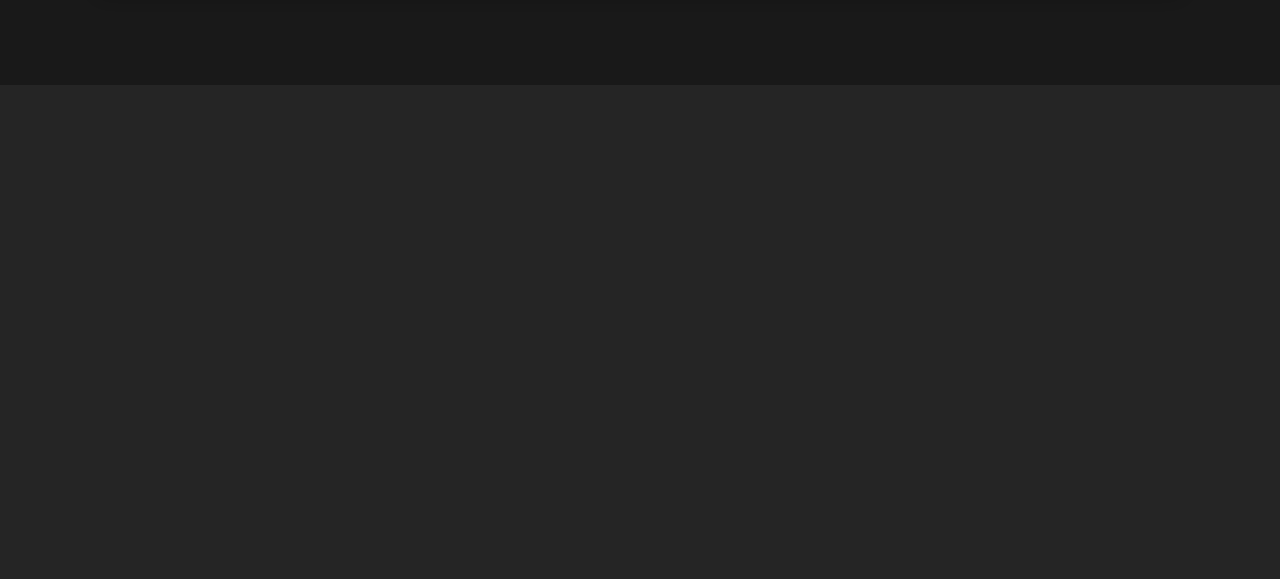
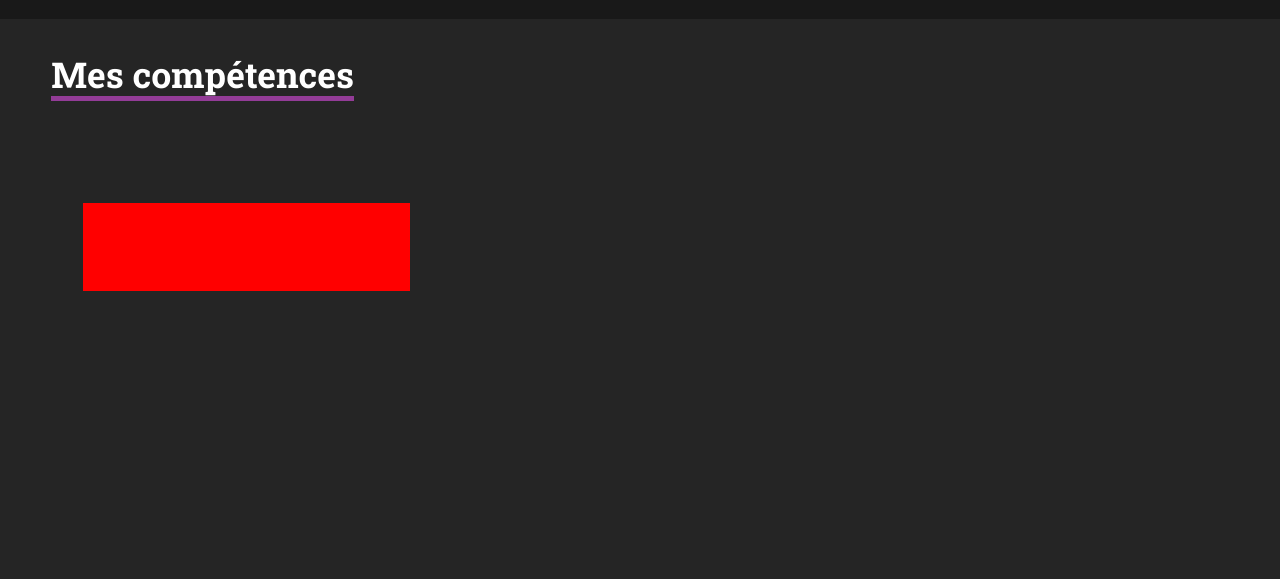
Before and after one commit to Emmelf/Portfolio-V1, a plain HTML site: page index.html in a window 1280 px wide. Shown: the part 781-1360 px from the top of the page. Drawn offline with Linux system fonts and the light colour scheme.

Commit message:
frontend

```diff
--- a/assets/css/style.css
+++ b/assets/css/style.css
@@ -1,4 +1,4 @@
-body{
+body {
   display: flex;
   flex-direction: column;
   width: 100%;
@@ -10,21 +10,24 @@ body{
   font-family: "Roboto Slab", serif;
 }
 
-
-h1, h2, h3, h4, p{
+h1,
+h2,
+h3,
+h4,
+p {
   margin: 0;
   padding: 0;
 }
 
-header{
+header {
   width: 100%;
   display: flex;
   flex-direction: column;
 }
 
-nav{
+nav {
   width: 100%;
-    height:  2.5em;
+  height: 5vh;
   display: flex;
   align-items: center;
   justify-content: space-between;
@@ -40,19 +43,19 @@ nav > p {
   margin-right: 0.625em;
 }
 
-header > img{
+header > img {
   width: 100%;
-    height: 13.5em;
+  height: 20vh;
 }
 
-main{
+main {
   width: 100%;
   display: flex;
 }
 
-.welcome{
+.welcome {
   width: 100%;
-    height: 38.125em;
+  min-height: 75vh;
   display: flex;
   flex-direction: column;
   justify-content: start;
@@ -69,29 +72,58 @@ main{
 
 .myname > h1 {
   margin-left: 8%;
-    border-left: 5px solid #933C97;
+  border-left: 5px solid #933c97;
   padding: 10px;
-
 }
 
 .welcome > .textarea {
   width: 85%;
-    height: 50vh;
+  min-height: 50vh;
   border-radius: 0.9375em;
   background-color: #252525;
   box-shadow: rgba(0, 0, 0, 0.35) 0px 5px 15px;
 }
 
-.skills{
-    width: 100%;
-    height: 43.75em;
+.titleskills {
   display: flex;
   align-items: center;
-    justify-content: center;
+  width: 100%;
+  min-height: 14.778vh;
   background-color: #252525;
 }
 
-footer{
+.titleskills > h2 {
+  margin-left: 4%;
+  font-size: 4.444vh;
+  border-bottom: 5px solid #933c97;
+}
+
+.skills {
+  display: flex;
+  align-items: center;
+  justify-content: space-around;
+  background-color: #252525;
+  height: 63vh;
+}
+
+.dev {
+  display: flex;
+  width: 40.889vh;
+  height: 46.667vh;
+}
+
+.dev > div {
+  background-color: red;
+  width: 11.111vh;
+  height: 11.111vh;
+}
+
+.others {
+  width: 77.778vh;
+  height: 46.667vh;
+}
+
+footer {
   width: 100%;
   display: flex;
 }
--- a/index.html
+++ b/index.html
@@ -4,7 +4,7 @@
 <head>
     <meta charset="UTF-8">
     <meta name="viewport" content="width=device-width, initial-scale=1.0">
-    <title>Document</title>
+    <title>Dylan Lakhdari</title>
     <link rel="stylesheet" href="./assets/css/style.css">
     <link rel="stylesheet" href="./assets/css/normalise.css">
 
@@ -30,8 +30,25 @@
 
             </div>
         </section>
-        <section class="skills">
+        <div class="titleskills">
+            <h2>Mes compétences</h2>
+        </div>
+        <div class="skills">
+            <div class="dev">
+                <div></div>
+                <div></div>
+                <div></div>
+                <div></div>
+                <div></div>
+                <div></div>
+                <div></div>
+                <div></div>
+                <div></div>
+            </div>
+            <div class="others">
 
+            </div>
+        </div>
         </section>
     </main>
     <footer>
```
Lines whose indentation alone changed are shown as unchanged.
